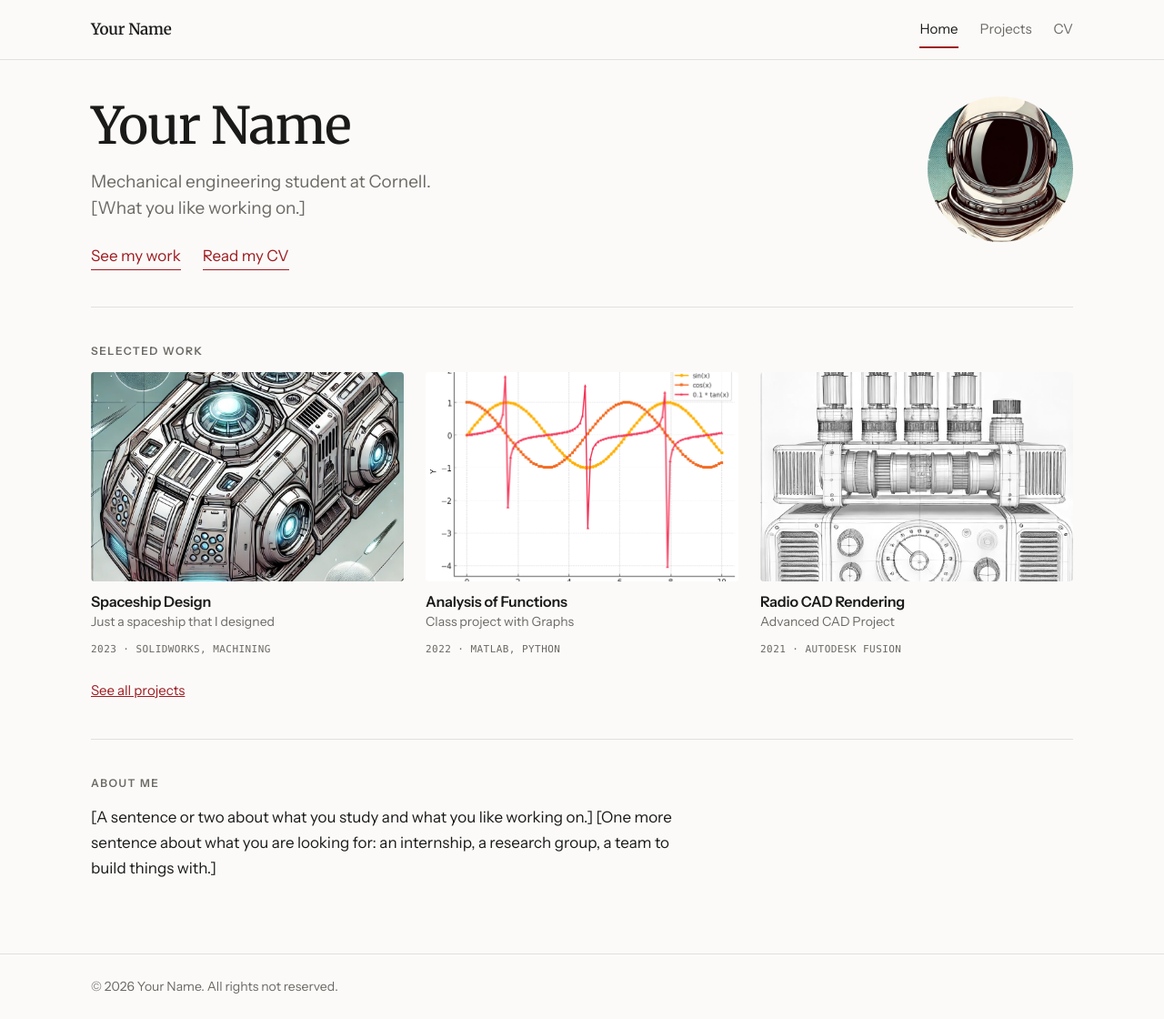
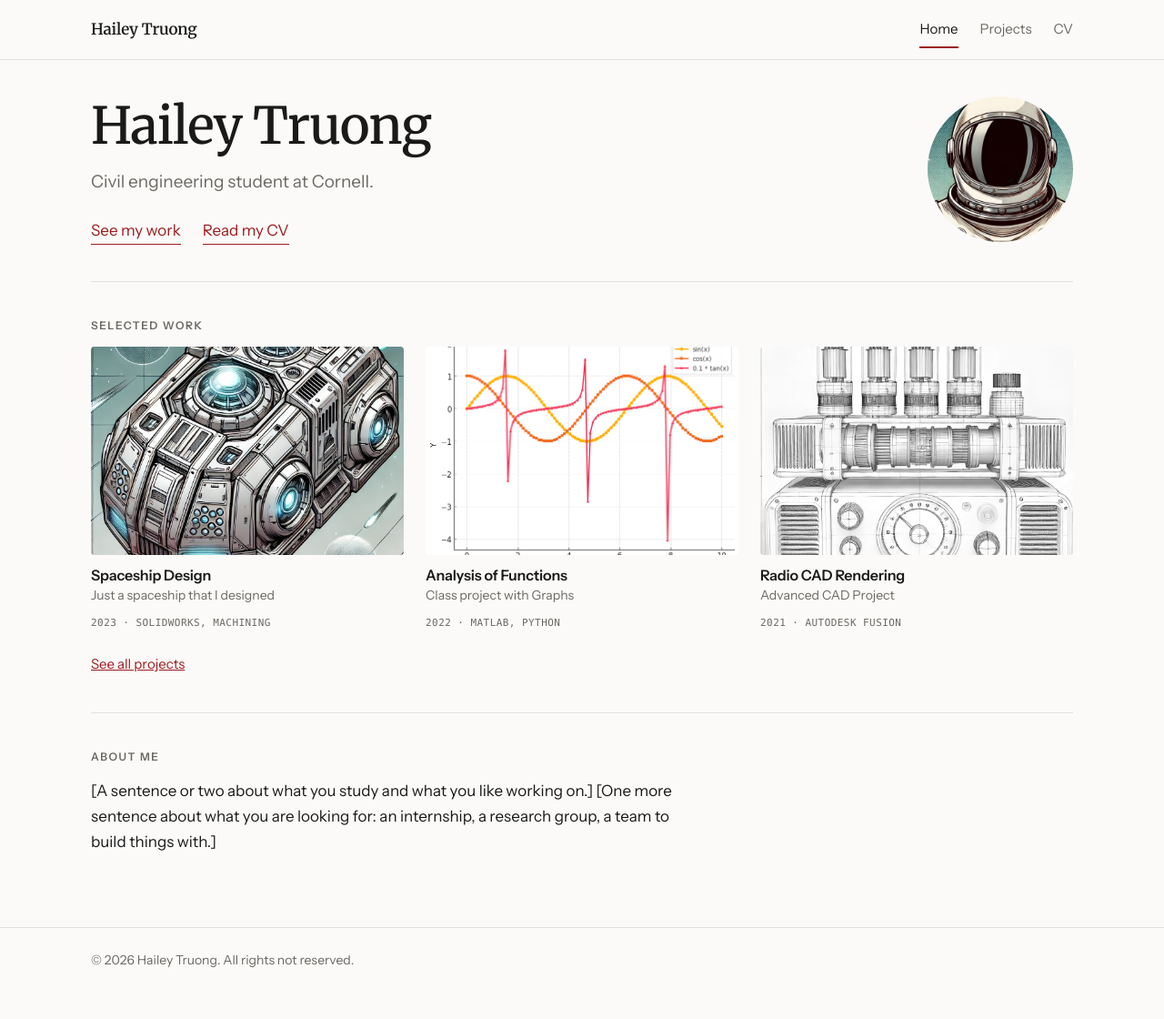
Before and after one commit to cocoannin/portfolio, a Jekyll site: the page built from index.md, in a window 1280 px wide and 1120 px high. Shown: the whole window at 91% size. Built offline with Jekyll 4.4.1, drawn with Linux system fonts in a browser that asks for light colours.

Commit message:
Update _config.yml

```diff
--- a/_config.yml
+++ b/_config.yml
@@ -7,11 +7,11 @@
 
 
 # Site Settings
-title                    : Your Name
-name                     : Your Name
+title                    : Hailey Truong
+name                     : Hailey Truong
 # One line about you. It appears under your name on the home page, and it is
 # what search engines and messaging apps show when someone shares your link.
-description              : "Mechanical engineering student at Cornell. [What you like working on.]"
+description              : "Civil engineering student at Cornell."
 
 # Theme and Style
 theme: jekyll-theme-minimal
```
